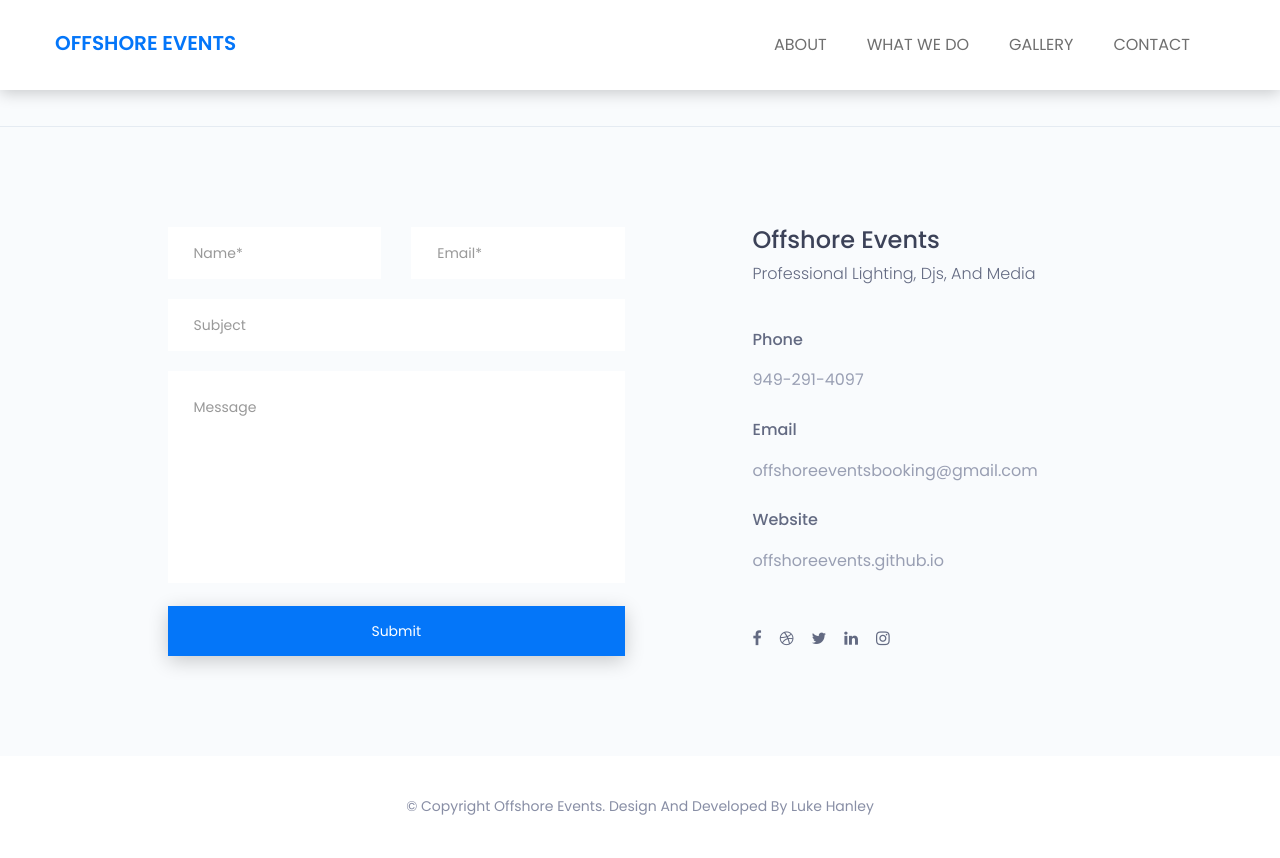
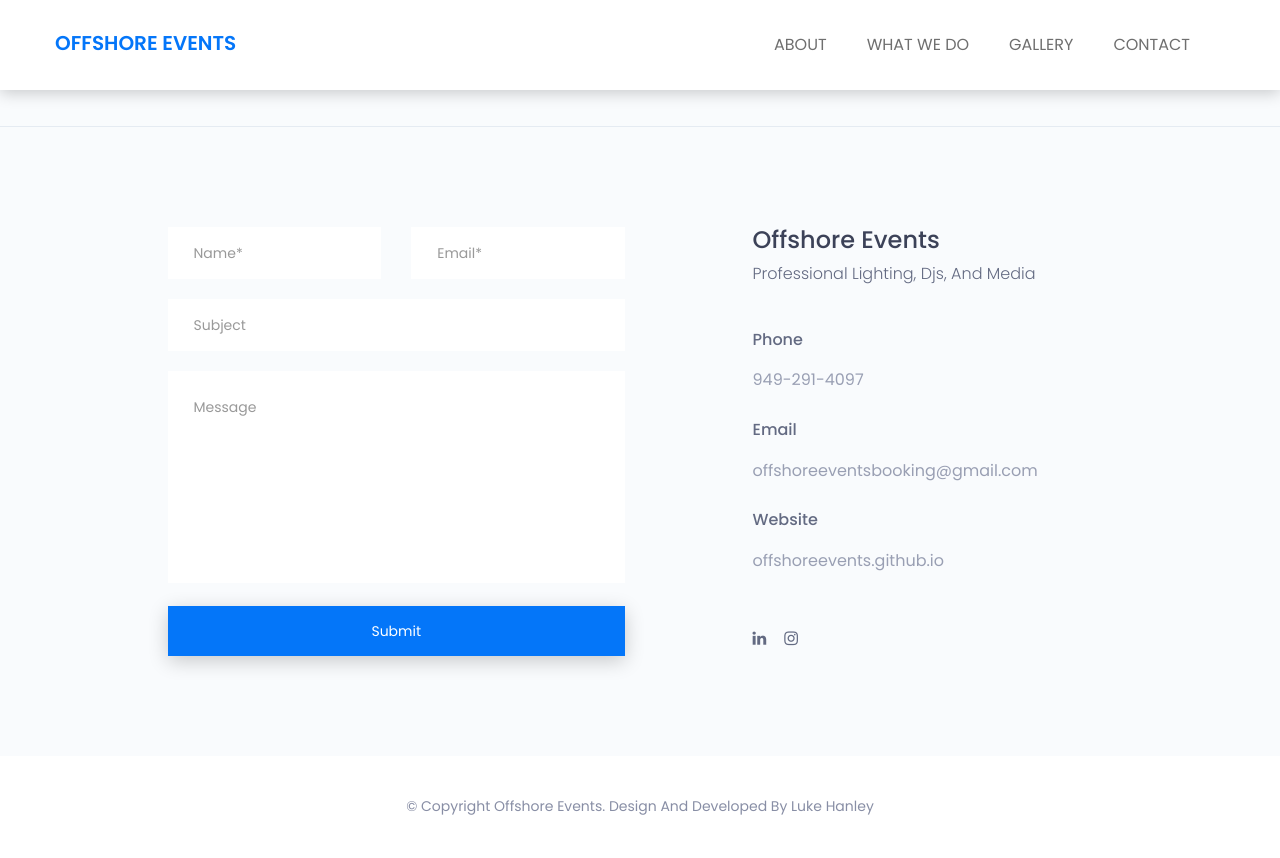
Before and after one commit to Offshore-Events/offshoreevents.github.io, a plain HTML site: page contact.html in a window 1280 px wide. Drawn offline with nearby package versions, Linux system fonts and the light colour scheme; files whose address does not match are found by name.

Commit message:
Update contact.html

```diff
--- a/contact.html
+++ b/contact.html
@@ -165,11 +165,9 @@
 								</div><!--/.contact-adress-->
 								<div class="hm-foot-icon">
 									<ul>
-										<li><a href="#"><i class="fa fa-facebook"></i></a></li><!--/li-->
-										<li><a href="#"><i class="fa fa-dribbble"></i></a></li><!--/li-->
-										<li><a href="#"><i class="fa fa-twitter"></i></a></li><!--/li-->
-										<li><a href="#"><i class="fa fa-linkedin"></i></a></li><!--/li-->
-										<li><a href="#"><i class="fa fa-instagram"></i></a></li><!--/li-->
+
+										<li><a href="https://www.linkedin.com/company/100274339"><i class="fa fa-linkedin"></i></a></li><!--/li-->
+										<li><a href="https://instagram.com/offshoreevents2023?igshid=YTQwZjQ0NmI0OA=="><i class="fa fa-instagram"></i></a></li><!--/li-->
 									</ul><!--/ul-->
 								</div><!--/.hm-foot-icon-->
 							</div><!--/.single-contact-box-->
```
